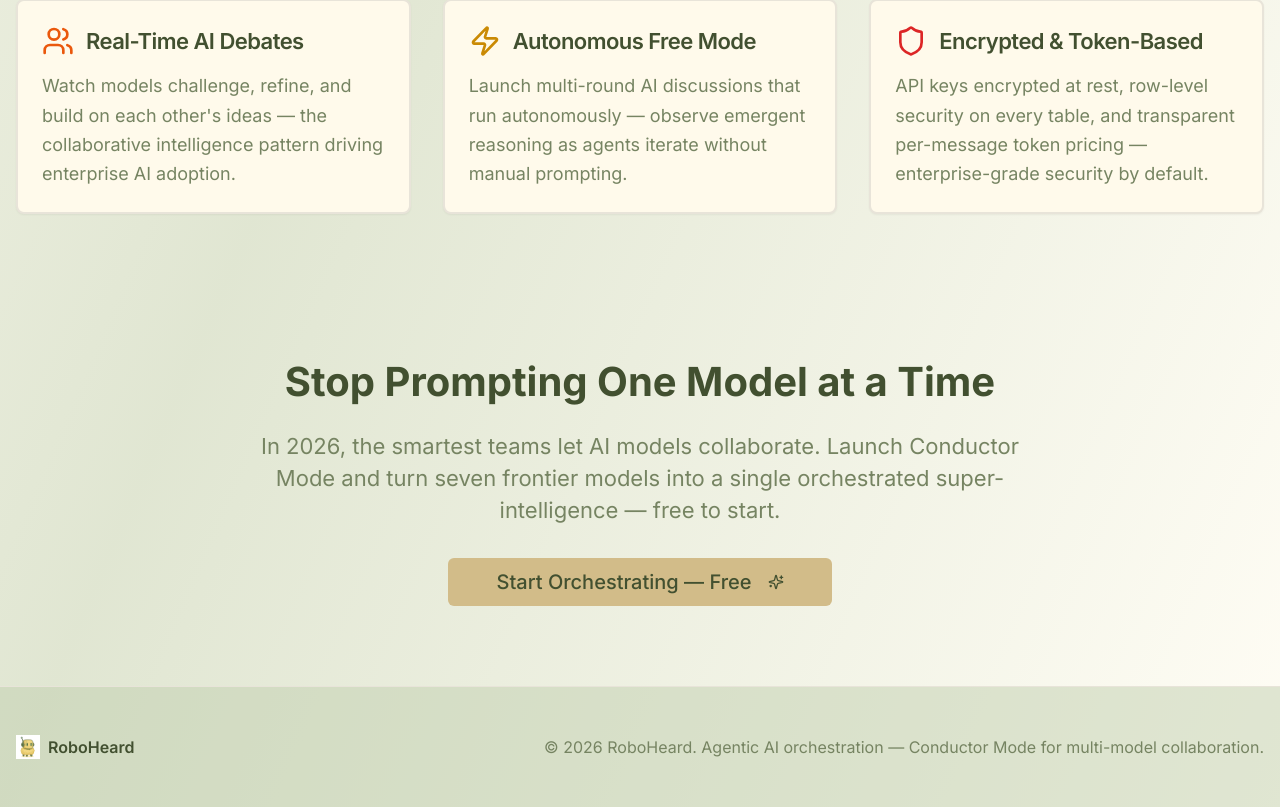
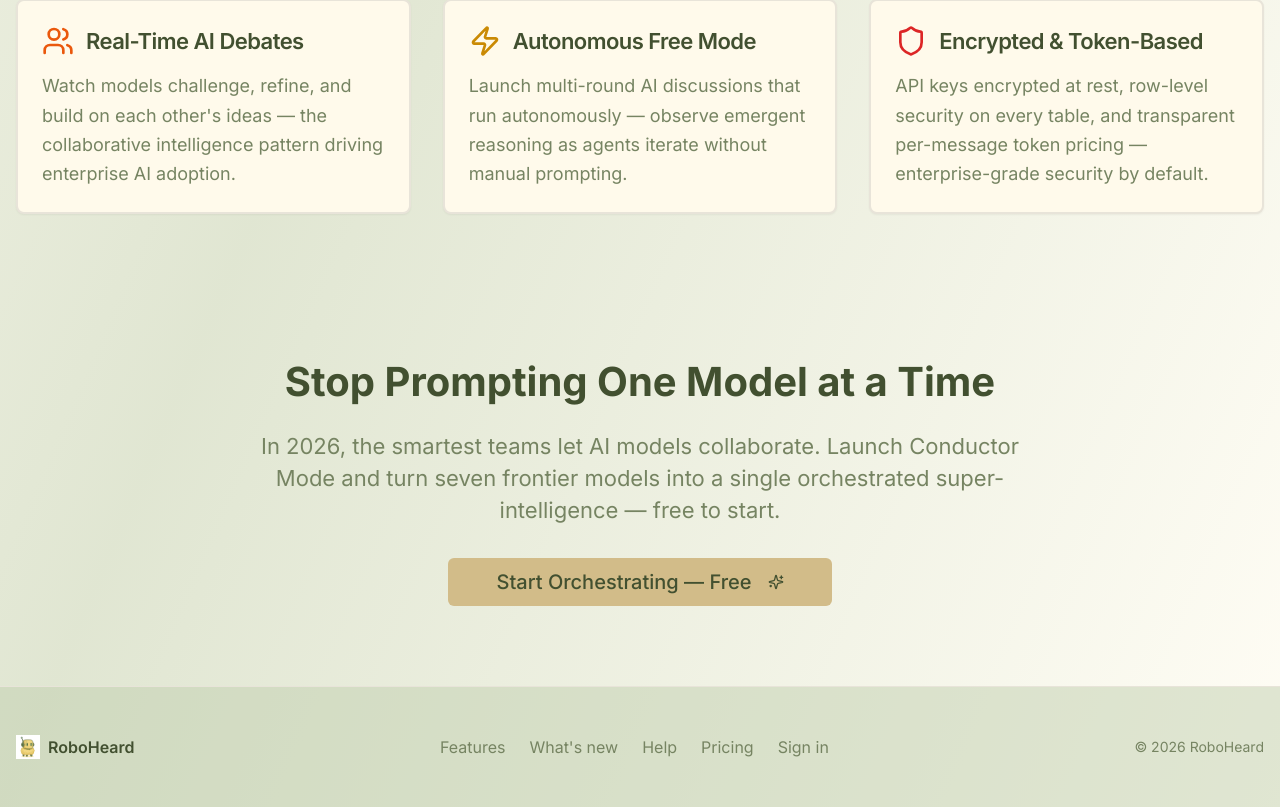
Before and after one commit to checkp/chatter-ai-voyage, a React (Vite) app: page /landing in a window 1280 px wide. Shown: the part 2166-2973 px from the top of the page. Built offline with nearby package versions, Linux system fonts and the light colour scheme; no server answers; the database is empty.

Commit message:
Changes
Co-authored-by: checkp <579076+checkp@users.noreply.github.com>

```diff
--- a/src/components/landing/LandingFooter.tsx
+++ b/src/components/landing/LandingFooter.tsx
@@ -1,12 +1,13 @@
 
 import React from 'react';
+import { Link } from 'react-router-dom';
 
 const LandingFooter = () => {
   return (
     <footer className="border-t bg-secondary/50 py-12">
       <div className="container mx-auto px-4">
-        <div className="flex flex-col md:flex-row justify-between items-center">
-          <div className="flex items-center gap-2 mb-4 md:mb-0">
+        <div className="flex flex-col md:flex-row justify-between items-center gap-6">
+          <div className="flex items-center gap-2">
             <img
               src="/lovable-uploads/8f377fa8-bfb6-4d05-b000-3d477e975e49.png"
               alt="RoboHeard"
@@ -14,8 +15,27 @@ const LandingFooter = () => {
             />
             <span className="font-semibold">RoboHeard</span>
           </div>
-          <p className="text-muted-foreground text-center">
-            © 2026 RoboHeard. Agentic AI orchestration — Conductor Mode for multi-model collaboration.
+
+          <nav aria-label="Footer" className="flex flex-wrap items-center justify-center gap-x-6 gap-y-2 text-sm">
+            <Link to="/features" className="text-muted-foreground hover:text-foreground transition-colors">
+              Features
+            </Link>
+            <Link to="/whats-new" className="text-muted-foreground hover:text-foreground transition-colors">
+              What's new
+            </Link>
+            <Link to="/help" className="text-muted-foreground hover:text-foreground transition-colors">
+              Help
+            </Link>
+            <Link to="/purchase" className="text-muted-foreground hover:text-foreground transition-colors">
+              Pricing
+            </Link>
+            <Link to="/auth" className="text-muted-foreground hover:text-foreground transition-colors">
+              Sign in
+            </Link>
+          </nav>
+
+          <p className="text-muted-foreground text-xs text-center md:text-right">
+            © 2026 RoboHeard
           </p>
         </div>
       </div>
```
